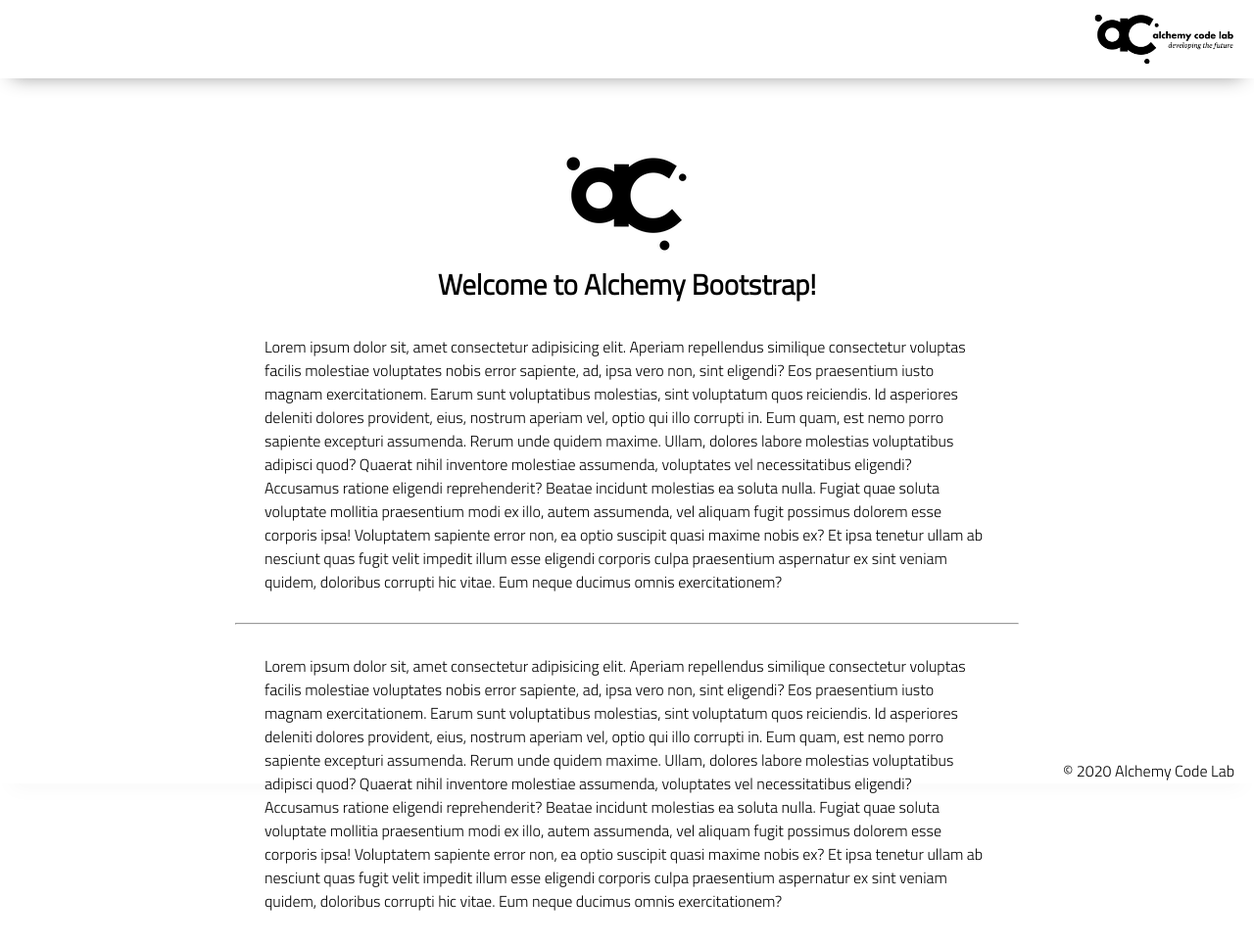
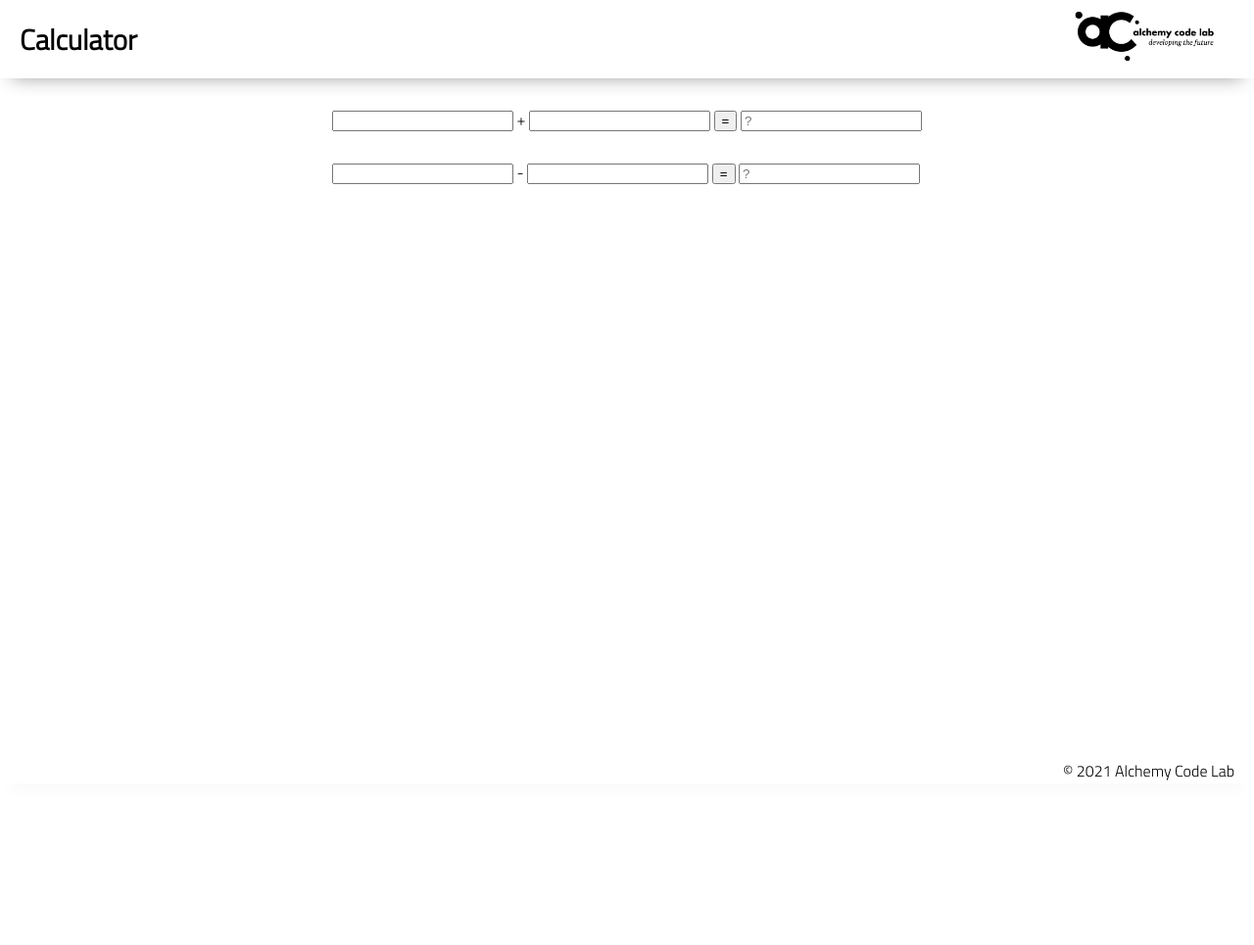
Before and after one commit to martypdx/calculator, a plain HTML site: page index.html in a window 1280 px wide. Shown: the whole page at 98% size. After the commit the page ends 800 px from the top, so only its background shows below. Drawn offline with Linux system fonts and the light colour scheme.

Commit message:
working calc with add and subtract

```diff
--- a/app.js
+++ b/app.js
@@ -1,5 +1,19 @@
-// import functions and grab DOM elements
+const addendOne = document.getElementById('addend-one');
+const addendTwo = document.getElementById('addend-two');
+const addButton = document.getElementById('add-button');
+const sumDisplay = document.getElementById('sum-display');
 
-// initialize state
+const minuend = document.getElementById('minuend');
+const subtrahend = document.getElementById('subtrahend');
+const subtractButton = document.getElementById('subtract-button');
+const differenceDisplay = document.getElementById('difference-display');
 
-// set event listeners to update state and DOM
+addButton.addEventListener('click', () => {
+    const sum = Number(addendOne.value) + Number(addendTwo.value);
+    sumDisplay.value = sum;
+});
+
+subtractButton.addEventListener('click', () => {
+    const difference = Number(minuend.value) - Number(subtrahend.value);
+    differenceDisplay.value = difference;
+});
--- a/index.html
+++ b/index.html
@@ -14,38 +14,34 @@
 
 <body>
     <header>
+        <h1>Calculator</h1>
         <div class="gutter-right logo">
             <img src="assets/big-logo.png"/>
         </div>
     </header>
+
     <main>
-        <section class="main-section">
-            <img class="main-logo" src="assets/alchemy-logo.png"/>
-            <h2>
-                Welcome to Alchemy Bootstrap!
-            </h2>
-
-            <content>
+        <section class="calculations">
             <p>
-                Lorem ipsum dolor sit, amet consectetur adipisicing elit. Aperiam repellendus similique consectetur voluptas facilis molestiae voluptates nobis error sapiente, ad, ipsa vero non, sint eligendi? Eos praesentium iusto magnam exercitationem.
-                Earum sunt voluptatibus molestias, sint voluptatum quos reiciendis. Id asperiores deleniti dolores provident, eius, nostrum aperiam vel, optio qui illo corrupti in. Eum quam, est nemo porro sapiente excepturi assumenda.
-                Rerum unde quidem maxime. Ullam, dolores labore molestias voluptatibus adipisci quod? Quaerat nihil inventore molestiae assumenda, voluptates vel necessitatibus eligendi? Accusamus ratione eligendi reprehenderit? Beatae incidunt molestias ea soluta nulla.
-                Fugiat quae soluta voluptate mollitia praesentium modi ex illo, autem assumenda, vel aliquam fugit possimus dolorem esse corporis ipsa! Voluptatem sapiente error non, ea optio suscipit quasi maxime nobis ex?
-                Et ipsa tenetur ullam ab nesciunt quas fugit velit impedit illum esse eligendi corporis culpa praesentium aspernatur ex sint veniam quidem, doloribus corrupti hic vitae. Eum neque ducimus omnis exercitationem?
-            </p>
-            <hr />
-            <p>
-                Lorem ipsum dolor sit, amet consectetur adipisicing elit. Aperiam repellendus similique consectetur voluptas facilis molestiae voluptates nobis error sapiente, ad, ipsa vero non, sint eligendi? Eos praesentium iusto magnam exercitationem.
-                Earum sunt voluptatibus molestias, sint voluptatum quos reiciendis. Id asperiores deleniti dolores provident, eius, nostrum aperiam vel, optio qui illo corrupti in. Eum quam, est nemo porro sapiente excepturi assumenda.
-                Rerum unde quidem maxime. Ullam, dolores labore molestias voluptatibus adipisci quod? Quaerat nihil inventore molestiae assumenda, voluptates vel necessitatibus eligendi? Accusamus ratione eligendi reprehenderit? Beatae incidunt molestias ea soluta nulla.
-                Fugiat quae soluta voluptate mollitia praesentium modi ex illo, autem assumenda, vel aliquam fugit possimus dolorem esse corporis ipsa! Voluptatem sapiente error non, ea optio suscipit quasi maxime nobis ex?
-                Et ipsa tenetur ullam ab nesciunt quas fugit velit impedit illum esse eligendi corporis culpa praesentium aspernatur ex sint veniam quidem, doloribus corrupti hic vitae. Eum neque ducimus omnis exercitationem?
+                <input id="addend-one" type="number">
+                +
+                <input id="addend-two" type="number">
+                <button id="add-button">=</button>
+                <input id="sum-display" type="number" readonly placeholder="?">
             </p>
 
+            <p>
+                <input id="minuend" type="number">
+                -
+                <input id="subtrahend" type="number">
+                <button id="subtract-button">=</button>
+                <input id="difference-display" type="number" readonly placeholder="?">
+            </p>
         </section>
     </main>
+
     <footer>
-        <div class="copy gutter-right">&copy; 2020 Alchemy Code Lab</div>
+        <div class="copy gutter-right">&copy; 2021 Alchemy Code Lab</div>
     </footer>
 
     <script type="module" src="app.js"></script>
--- a/styles/style.css
+++ b/styles/style.css
@@ -30,24 +30,11 @@ main {
     margin-bottom: calc(var(--footer-height));
 }
 
-section {
-    background-color: var(--color5);
-    width: 1000px;
-    max-width: 80%;
-    display: flex;
-    flex-direction: column;
-    justify-content: center;
-    align-items: center;
-    padding-top: var(--gutter);
-    padding-bottom: var(--gutter);
-    margin-top: var(--gutter);
-    margin-bottom: var(--gutter);
-    border: solid 2px var(--color1);
-}
-
 header {
     display: flex;
-    justify-content: flex-end;
+    justify-content: space-between;
+    align-items: center;
+    padding: 0 20px;
     background-color: var(--color3);
     height: var(--header-height);
     box-shadow: var(--shadow);
@@ -61,7 +48,7 @@ footer {
 }
 
 
-h2 {
+h1 {
     font-size: 1.8rem;
     font-weight: bold;
 }
```
